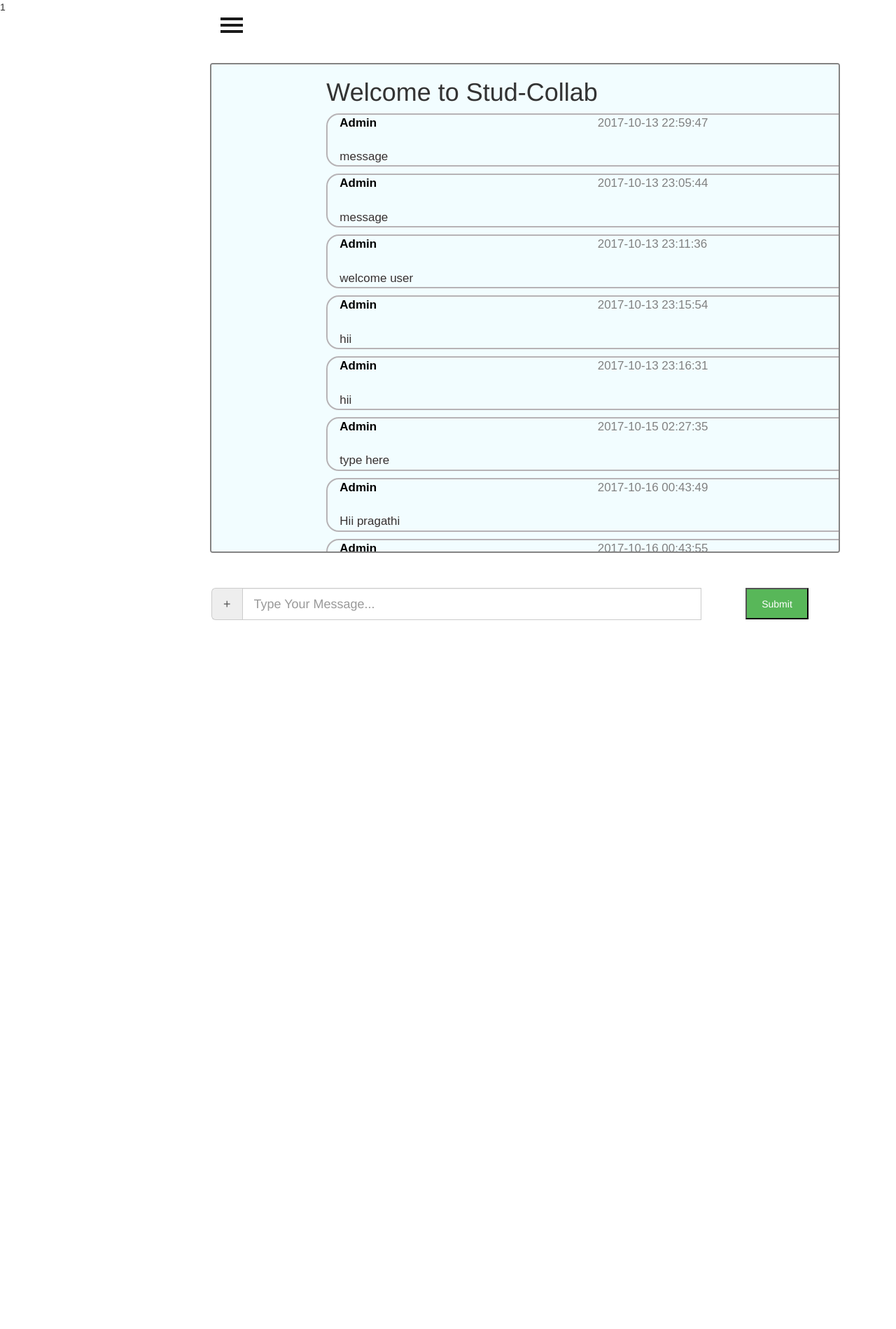
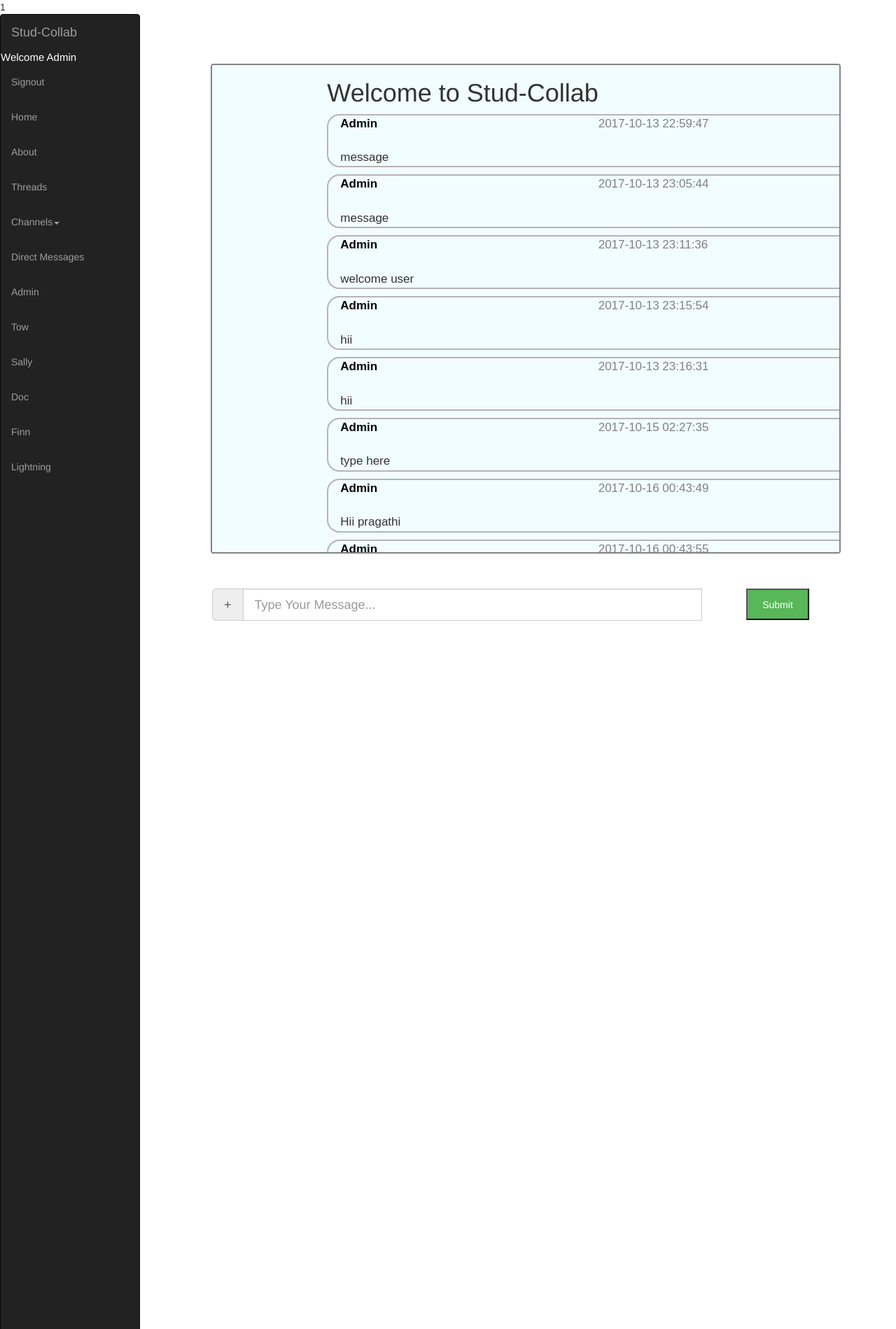
Before and after one commit to nmala001/WebProgramming_Slack, a PHP site: page /WebProgramming_Slack/messages.php in a window 1280 px wide; the page is wider, and only the part inside the window is pictured. Shown: the top 1899 px of that part at 70% size. Before the commit the page ends 886 px from the top of that part, so only its background shows below. Run offline with PHP 8.4, Linux system fonts and the light colour scheme; a user stored in the database is signed in; data comes from the database, SQL or seed files in the repository; data that the repository does not hold is empty; some libraries are stand-ins or nearby versions.

Commit message:
Made changes to Side Nav

```diff
--- a/custom/css/custom.css
+++ b/custom/css/custom.css
@@ -1,6 +1,6 @@
 /*login form*/
 
-
+/*
 .top_block{
     padding-top:2%;
     position:absolute;
@@ -16,7 +16,38 @@
 .vertical{
 	padding-top: 200px;
 	padding-bottom: 150px;
+}*/
+
+#welcome_msg{
+        font-size: 15px;
 }
+.form-control{
+  width: 720px;
+}
+
+
+.navbar-fixed-left {
+  width: 200px;
+  position: fixed;
+  border-radius: 0;
+  height: 100%;
+}
+
+.navbar-fixed-left .navbar-nav > li {
+  float: none;  /* Cancel default li float: left */
+  width: 139px;
+}
+
+/*.navbar-fixed-left + .container {
+  padding-left: 160px;
+}*/
+
+/* On using dropdown menu (To right shift popuped) */
+.navbar-fixed-left .navbar-nav > li > .dropdown-menu {
+  margin-top: -50px;
+  margin-left: 140px;
+}
+
 
 #username{
 	margin: 10px 0;
@@ -32,7 +63,6 @@
 .panel-heading {
     height:80px;
     background-color: #333;
-
 }
 
 .panel{
@@ -63,9 +93,7 @@ background-color:#e1f0f2;
 
 
 }
-.nav .open > a,
-.nav .open > a:hover,
-.nav .open > a:focus {background-color: transparent;}
+
 
 /*-------------------------------*/
 /*           Wrappers            */
@@ -104,49 +132,15 @@ background-color:#e1f0f2;
   width:750px;
 }
 
-.navbar-collapse.collapse {
+/*.navbar-collapse.collapse {
   display: block!important;
 }
 
 .navbar-nav>li, .navbar-nav {
   float: left !important;
 }
+*/
 
-
-#wrapper {
-    padding-left: 0;
-    -webkit-transition: all 0.5s ease;
-    -moz-transition: all 0.5s ease;
-    -o-transition: all 0.5s ease;
-    transition: all 0.5s ease;
-}
-
-#wrapper.toggled {
-    padding-left: 220px;
-}
-
-#sidebar-wrapper {
-    z-index: 1000;
-    left: 220px;
-    width: 0;
-    height: 100%;
-    margin-left: -220px;
-    overflow-y: auto;
-    overflow-x: hidden;
-    background: #1a1a1a;
-    -webkit-transition: all 0.5s ease;
-    -moz-transition: all 0.5s ease;
-    -o-transition: all 0.5s ease;
-    transition: all 0.5s ease;
-}
-
-#sidebar-wrapper::-webkit-scrollbar {
-  display: none;
-}
-
-#wrapper.toggled #sidebar-wrapper {
-    width: 511px;
-}
 
 #page-content-wrapper {
     width: 100%;
@@ -168,17 +162,18 @@ background-color:#e1f0f2;
 
 
 }
-#wrapper.toggled #page-content-wrapper {
+
+/*#wrapper.toggled #page-content-wrapper {
     position: absolute;
     margin-right: -220px;
 
 }
-
+*/
 /*-------------------------------*/
 /*     Sidebar nav styles        */
 /*-------------------------------*/
 
-.sidebar-nav {
+/*.sidebar-nav {
     position: absolute;
     top: 0;
     width: 220px;
@@ -279,127 +274,16 @@ background-color:#e1f0f2;
     border: none;
     background-color: #222;
     box-shadow: none;
-}
+}*/
 
-/*-------------------------------*/
-/*       Hamburger-Cross         */
-/*-------------------------------*/
 
-.hamburger {
-  position: fixed;
-  top: 20px;
-  z-index: 999;
-  display: block;
-  width: 32px;
-  height: 32px;
-  margin-left: 15px;
-  background: transparent;
-  border: none;
-}
-.hamburger:hover,
-.hamburger:focus,
-.hamburger:active {
-  outline: none;
-}
-.hamburger.is-closed:before {
-  content: '';
-  display: block;
-  width: 100px;
-  font-size: 14px;
-  color: #fff;
-  line-height: 32px;
-  text-align: center;
-  opacity: 0;
-  -webkit-transform: translate3d(0,0,0);
-  -webkit-transition: all .35s ease-in-out;
-}
-.hamburger.is-closed:hover:before {
-  opacity: 1;
-  display: block;
-  -webkit-transform: translate3d(-100px,0,0);
-  -webkit-transition: all .35s ease-in-out;
-}
 
-.hamburger.is-closed .hamb-top,
-.hamburger.is-closed .hamb-middle,
-.hamburger.is-closed .hamb-bottom,
-.hamburger.is-open .hamb-top,
-.hamburger.is-open .hamb-middle,
-.hamburger.is-open .hamb-bottom {
-  position: absolute;
-  left: 0;
-  height: 4px;
-  width: 100%;
-}
-.hamburger.is-closed .hamb-top,
-.hamburger.is-closed .hamb-middle,
-.hamburger.is-closed .hamb-bottom {
-  background-color: #1a1a1a;
-}
-.hamburger.is-closed .hamb-top {
-  top: 5px;
-  -webkit-transition: all .35s ease-in-out;
-}
-.hamburger.is-closed .hamb-middle {
-  top: 50%;
-  margin-top: -2px;
-}
-.hamburger.is-closed .hamb-bottom {
-  bottom: 5px;
-  -webkit-transition: all .35s ease-in-out;
-}
-
-.hamburger.is-closed:hover .hamb-top {
-  top: 0;
-  -webkit-transition: all .35s ease-in-out;
-}
-.hamburger.is-closed:hover .hamb-bottom {
-  bottom: 0;
-  -webkit-transition: all .35s ease-in-out;
-}
-.hamburger.is-open .hamb-top,
-.hamburger.is-open .hamb-middle,
-.hamburger.is-open .hamb-bottom {
-  background-color: #1a1a1a;
-}
-.hamburger.is-open .hamb-top,
-.hamburger.is-open .hamb-bottom {
-  top: 50%;
-  margin-top: -2px;
-}
-.hamburger.is-open .hamb-top {
-  -webkit-transform: rotate(45deg);
-  -webkit-transition: -webkit-transform .2s cubic-bezier(.73,1,.28,.08);
-}
-.hamburger.is-open .hamb-middle { display: none; }
-.hamburger.is-open .hamb-bottom {
-  -webkit-transform: rotate(-45deg);
-  -webkit-transition: -webkit-transform .2s cubic-bezier(.73,1,.28,.08);
-}
-.hamburger.is-open:before {
-  content: '';
-  display: block;
-  width: 100px;
-  font-size: 14px;
-  color: #fff;
-  line-height: 32px;
-  text-align: center;
-  opacity: 0;
-  -webkit-transform: translate3d(0,0,0);
-  -webkit-transition: all .35s ease-in-out;
-}
-.hamburger.is-open:hover:before {
-  opacity: 1;
-  display: block;
-  -webkit-transform: translate3d(-100px,0,0);
-  -webkit-transition: all .35s ease-in-out;
-}
 
 /*-------------------------------*/
 /*            Overlay            */
 /*-------------------------------*/
 
-.overlay {
+/*.overlay {
     position: fixed;
     display: none;
     width: 100%;
@@ -410,10 +294,4 @@ background-color:#e1f0f2;
     bottom: 0;
     background-color: rgba(250,250,250,.8);
     z-index: 1;
-}
-#welcome_msg{
-        font-size: 20px;
-}
-.form-control{
-  width: 720px;
-}
+}*/
--- a/dashboard.php
+++ b/dashboard.php
@@ -34,17 +34,13 @@ $username = $_SESSION['userName'];
 </head>
 
 <body >
-<div id="wrapper" >
-        <div class="overlay"></div>
 
 
-        <nav class="navbar navbar-inverse navbar-fixed-top" id="sidebar-wrapper">
-            <ul class="nav sidebar-nav">
-                <li class="sidebar-brand">
 
-                       Stud-Collab
-
-                </li>
+<div id= "sidebar">
+<div class="navbar navbar-inverse navbar-fixed-left">
+  <a class="navbar-brand" href="#">Stud-Collab</a>
+  <ul class="nav navbar-nav">
       <li id="welcome_msg">
 
                             <?php
@@ -71,9 +67,7 @@ $username = $_SESSION['userName'];
                       <li class="dropdown">
                       <a href="#" class="dropdown-toggle" data-toggle="dropdown">Channels<span class="caret"></span></a>
                       <ul class="dropdown-menu" role="menu">
-                    <!-- <li><a href="channel1.php">Channel1</a></li>
-                    <li><a href="channel2.php">Channel2</a></li>
-                    <li><a href="channel3.php">Channel3</a></li> -->
+
                         <?php  $result = getAllChannels(); echo htmlspecialchars_decode($result); ?>
 
                       </ul>
@@ -84,21 +78,14 @@ $username = $_SESSION['userName'];
                   </li>
                 </li>
 
+
   </ul>
-        </nav>
+
+  <div id="page-content-wrapper">
 
 
-
-        <div id="page-content-wrapper">
-            <button type="button" class="hamburger is-closed" data-toggle="offcanvas">
-                <span class="hamb-top"></span>
-    			<span class="hamb-middle"></span>
-				<span class="hamb-bottom"></span>
-            </button>
             <div class="container">
 
-            <div>
-            </div>
                 <div class="row">
                   <div class="overflow-chat">
                       <div class="col-lg-8 col-lg-offset-2">
@@ -116,15 +103,6 @@ $username = $_SESSION['userName'];
                           ?>
 
                       </div>
-
-
-
-
-
-
-
-
-
 
                   </div>
 
@@ -156,7 +134,12 @@ $username = $_SESSION['userName'];
                         </div>
 
 
+
+
             </div>
+
+
+
         </div>
 </div>
 
@@ -165,14 +148,11 @@ $username = $_SESSION['userName'];
 
 
 
-
-
-
 </body>
 
 <script type="text/javascript">
 
-$(document).ready(function () {
+/*$(document).ready(function () {
   var trigger = $('.hamburger'),
       overlay = $('.overlay'),
      isClosed = false;
@@ -197,7 +177,7 @@ $(document).ready(function () {
   $('[data-toggle="offcanvas"]').click(function () {
         $('#wrapper').toggleClass('toggled');
   });
-});
+});*/
 
 
 </script>
```
Lines whose indentation alone changed are shown as unchanged.
